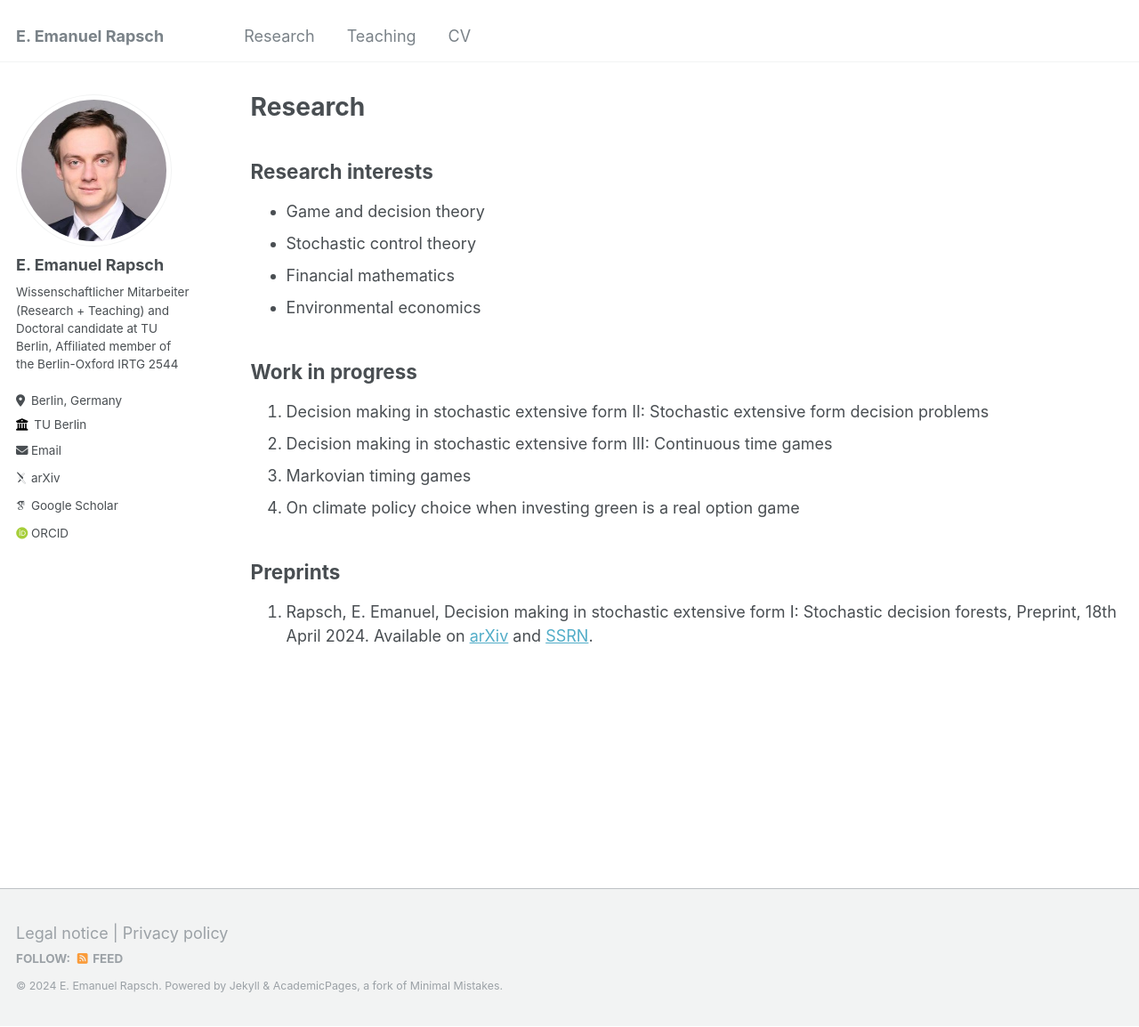
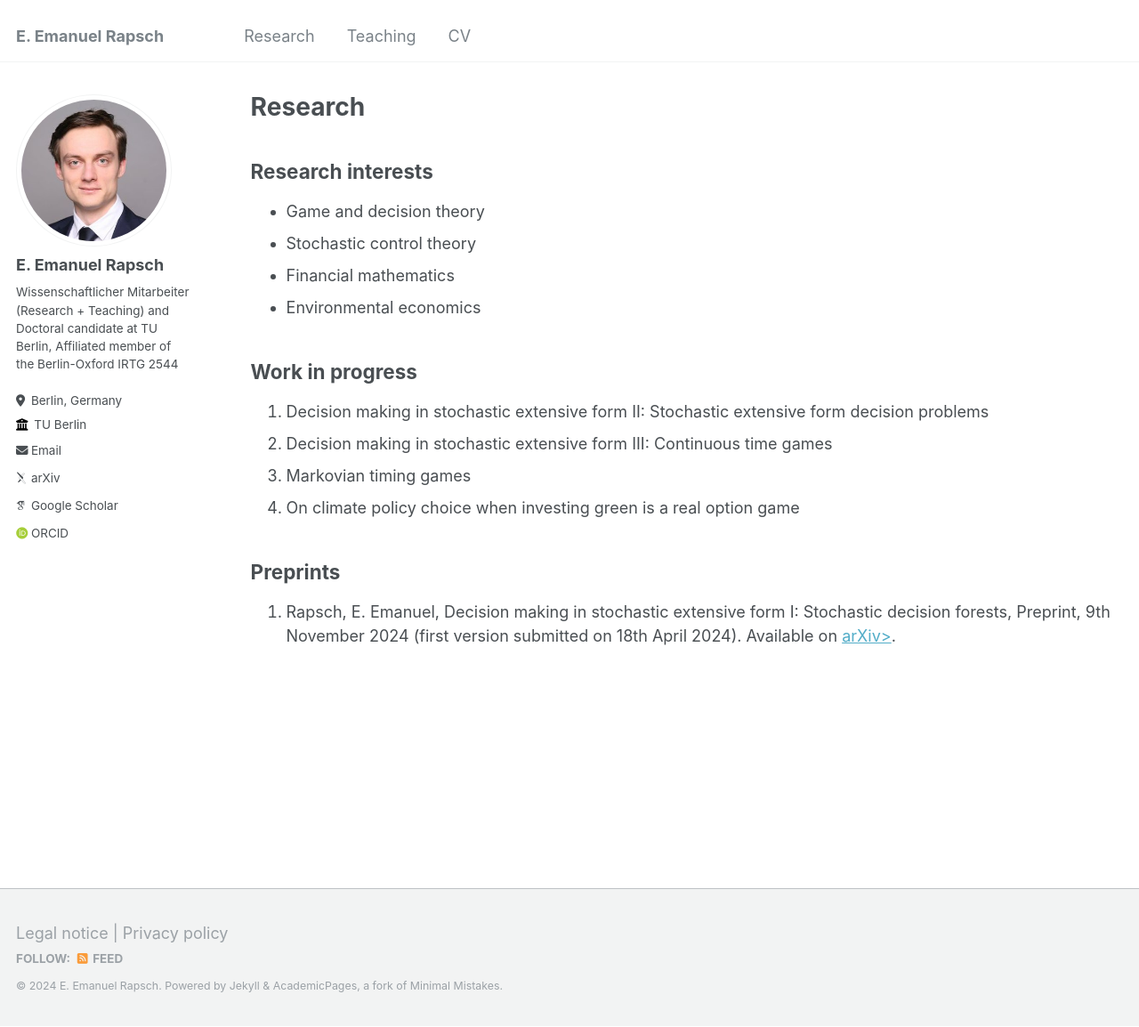
Before and after one commit to erapsch/erapsch.github.io, a Jekyll site: the page built from _pages/research.md, in a window 1280 px wide and 1154 px high. Shown: the whole window at 89% size. Built offline with Jekyll 4.4.1, drawn with Linux system fonts in a browser that asks for light colours; some web fonts are replaced.

Commit message:
Preprint 9th Nov online (about.md)

```diff
--- a/_pages/research.md
+++ b/_pages/research.md
@@ -21,4 +21,5 @@ author_profile: true
 
 ## Preprints
 
-1. Rapsch, E. Emanuel, Decision making in stochastic extensive form I: Stochastic decision forests, Preprint, 18th April 2024. Available on <a href="https://arxiv.org/abs/2404.12332">arXiv</a> and <a href="https://ssrn.com/abstract=4799573">SSRN</a>.
+1. Rapsch, E. Emanuel, Decision making in stochastic extensive form I: Stochastic decision forests, Preprint, 9th November 2024 (first version submitted on 18th April 2024). Available on <a href="https://arxiv.org/abs/2404.12332v2">arXiv></a>.
+<!-- and <a href="https://ssrn.com/abstract=4799573">SSRN</a>.-->
```
Also changed, not shown: _pages/about.md (+1 -0 lines).
